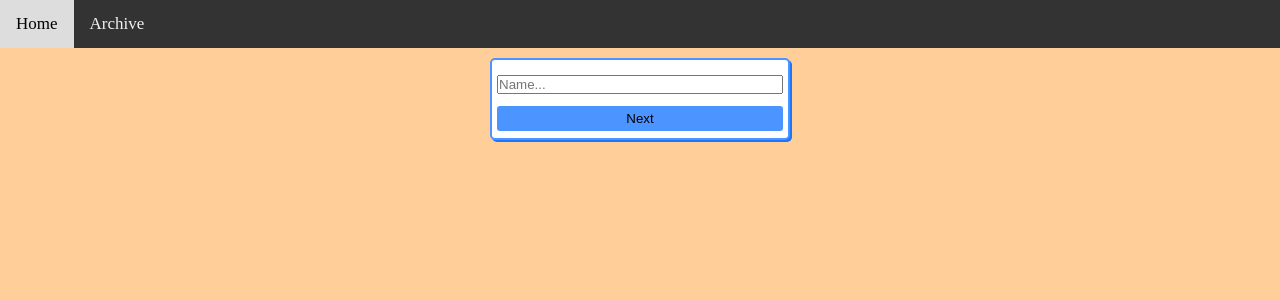
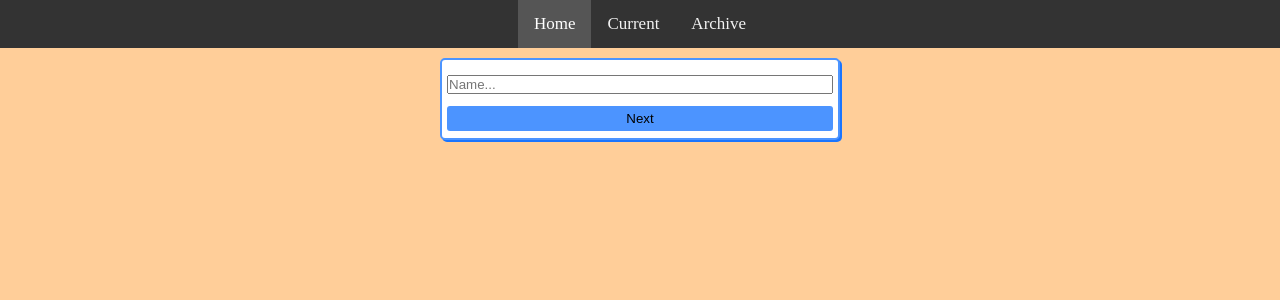
Before and after one commit to AleksanderMisztal/trains-extension, a React app in the folder frontend/: page / in a window 1280 px wide. Shown: the top 300 px of the page. Built offline with nearby package versions, Linux system fonts and the light colour scheme; no server answers.

Commit message:
Current game showing logic, styling

```diff
--- a/frontend/src/components/GameForm.tsx
+++ b/frontend/src/components/GameForm.tsx
@@ -9,7 +9,7 @@ export const GameForm = () => {
   const history = useHistory();
   const [name, setName] = useState('');
   const [code, setCode] = useState('');
-  const { setCurrent } = useContext(GameContext);
+  const { current, setCurrent } = useContext(GameContext);
 
   const handleCreate = async (e: React.FormEvent) => {
     e.preventDefault();
@@ -34,6 +34,13 @@ export const GameForm = () => {
       addAlert("Can't find the game", 'error');
     }
   };
+
+  if (current)
+    return (
+      <button className="btn center" onClick={() => history.push('/current')}>
+        Current game
+      </button>
+    );
 
   return (
     <>
--- a/frontend/src/components/Trains.tsx
+++ b/frontend/src/components/Trains.tsx
@@ -15,6 +15,7 @@ export default function Trains() {
   return (
     <>
       <Navbar />
+      <div className="container">
         <Switch>
           <Route path="/" exact>
             {user && <div className="center">Hello {user.name}!</div>}
@@ -42,6 +43,7 @@ export default function Trains() {
             <NotFoundPage />
           </Route>
         </Switch>
+      </div>
     </>
   );
 }
--- a/frontend/src/components/common/Navbar.tsx
+++ b/frontend/src/components/common/Navbar.tsx
@@ -1,11 +1,18 @@
 import React from 'react';
-import { Link } from 'react-router-dom';
+import { Link, NavLink } from 'react-router-dom';
 
 export const Navbar = () => {
   return (
     <div className="topnav">
-      <Link to="/">Home</Link>
-      <Link to="/archive">Archive</Link>
+      <NavLink activeClassName="active" exact={true} to="/">
+        Home
+      </NavLink>
+      <NavLink activeClassName="active" exact={true} to="/current">
+        Current
+      </NavLink>
+      <NavLink activeClassName="active" exact={true} to="/archive">
+        Archive
+      </NavLink>
     </div>
   );
 };
--- a/frontend/src/components/gameViews/CurrentGame.tsx
+++ b/frontend/src/components/gameViews/CurrentGame.tsx
@@ -11,7 +11,7 @@ export const CurrentGame = () => {
   const history = useHistory();
   const { current, setCurrent, setArchives } = useContext(GameContext);
   const addAlert = useSnackbar();
-  if (!current) return <>Loading...</>;
+  if (!current) return <div className="center">No current games found...</div>;
 
   const returnTickets = async (toKeep: boolean[]) => {
     if (toKeep.filter((k) => k).length === 0)
@@ -32,6 +32,7 @@ export const CurrentGame = () => {
 
   const endGame = async () => {
     const ended = await backend.endGame();
+    setCurrent(undefined);
     setArchives((archives) => [ended, ...archives]);
     history.push(`/archive/${current.uid}`);
   };
--- a/frontend/src/contexts/snackbarContext.tsx
+++ b/frontend/src/contexts/snackbarContext.tsx
@@ -15,7 +15,7 @@ const SnackBarContext =
 
 export const SnackbarProvider = ({ children }) => {
   const [open, setOpen] = useState(false);
-  const [message, setMessage] = useState("I'm a custom snackbar");
+  const [message, setMessage] = useState('');
   const [severity, setSeverity] = useState<Color>('success');
   const timers = useRef([]);
 
--- a/frontend/src/styles/styles.css
+++ b/frontend/src/styles/styles.css
@@ -14,9 +14,15 @@ html {
   background-color: var(--color-secondary-light);
 }
 
+.container {
+  max-width: 600px;
+  margin: 0 auto;
+  text-align: center;
+}
+
 .center {
   margin: 0 auto;
-  width: 100px;
+  min-width: 100px;
   display: block;
 }
 
@@ -30,7 +36,7 @@ html {
   padding: 5px;
   border: solid 2px var(--color-primary);
   border-radius: 5px;
-  max-width: 300px;
+  max-width: 400px;
   box-shadow: 2px 2px var(--color-primary-dark);
 }
 
@@ -80,6 +86,9 @@ th {
 .topnav {
   background-color: #333;
   overflow: hidden;
+  display: flex;
+  align-items: center;
+  justify-content: center;
 }
 
 /* Style the links inside the navigation bar */
@@ -100,7 +109,7 @@ th {
 
 /* Add a color to the active/current link */
 .topnav a.active {
-  background-color: #04aa6d;
+  background-color: #555;
   color: white;
 }
 
```
Lines whose indentation alone changed are shown as unchanged.
